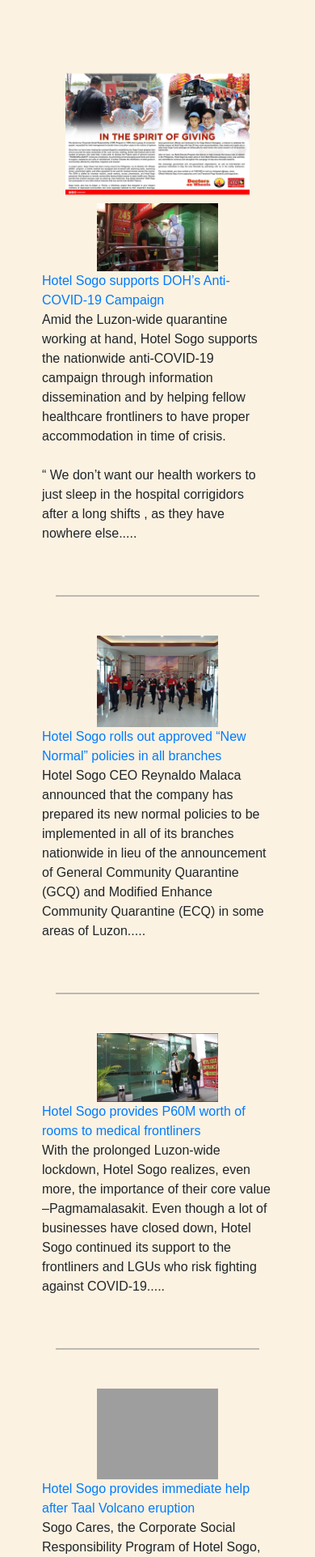
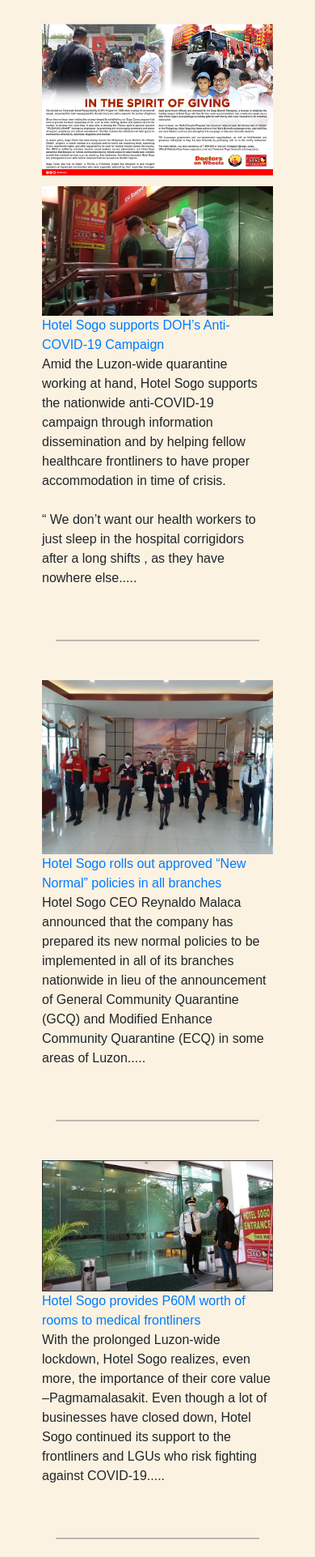
Before and after one commit to glucion05012/SogoCares, a CodeIgniter app: page /SogoCares/index.php/sogocontroller/news in a window 390 px wide. Shown: the part 373-2296 px from the top of the page at 81% size. Run offline with CodeIgniter, Linux system fonts and the light colour scheme; some libraries are stand-ins or nearby versions; grey boxes are pictures that could not be loaded.

Commit message:
updated mobile response about us and change 80_days

```diff
--- a/assets/css/style.css
+++ b/assets/css/style.css
@@ -119,8 +119,13 @@
 
 @media only screen and (max-width: 600px) {
 
+    .content-wrapper{
+        padding-top: 1em !important;
+    }
+
     /* HOME */
     .carousel-text{
+        padding-top: 4em !important;
         padding-left: 100px;
         color:  #573a1a;
         margin-bottom: 2em;
@@ -168,11 +173,11 @@
         padding-right: 0px !important;
     }
 
-    .aboutAccomplishments table, th, td {
-        padding: 5px !important;
+    .aboutPrograms td{
+       padding: 2px !important;
     }
 
-    .aboutAccomplishments table, th, td img:hover{
+    .aboutPrograms img:hover{
         transform: scale(2);
     }
 
@@ -194,6 +199,12 @@
         padding-left: 2em !important;
         padding-right: 2em !important;
     }
+
+    .printNews img{
+    width: 100% !important;
+    margin: 0px!important;
+    display: block !important;
+}
 
     .news img{
         margin: auto;
@@ -439,13 +450,9 @@
 }
 
 .printNews img{
-    width: 80% !important;
+    width: 100%;
     margin: auto;
     display: block;
-}
-
-.news img{
-    width: 150px;
 }
 
 .brLineNews{
```
